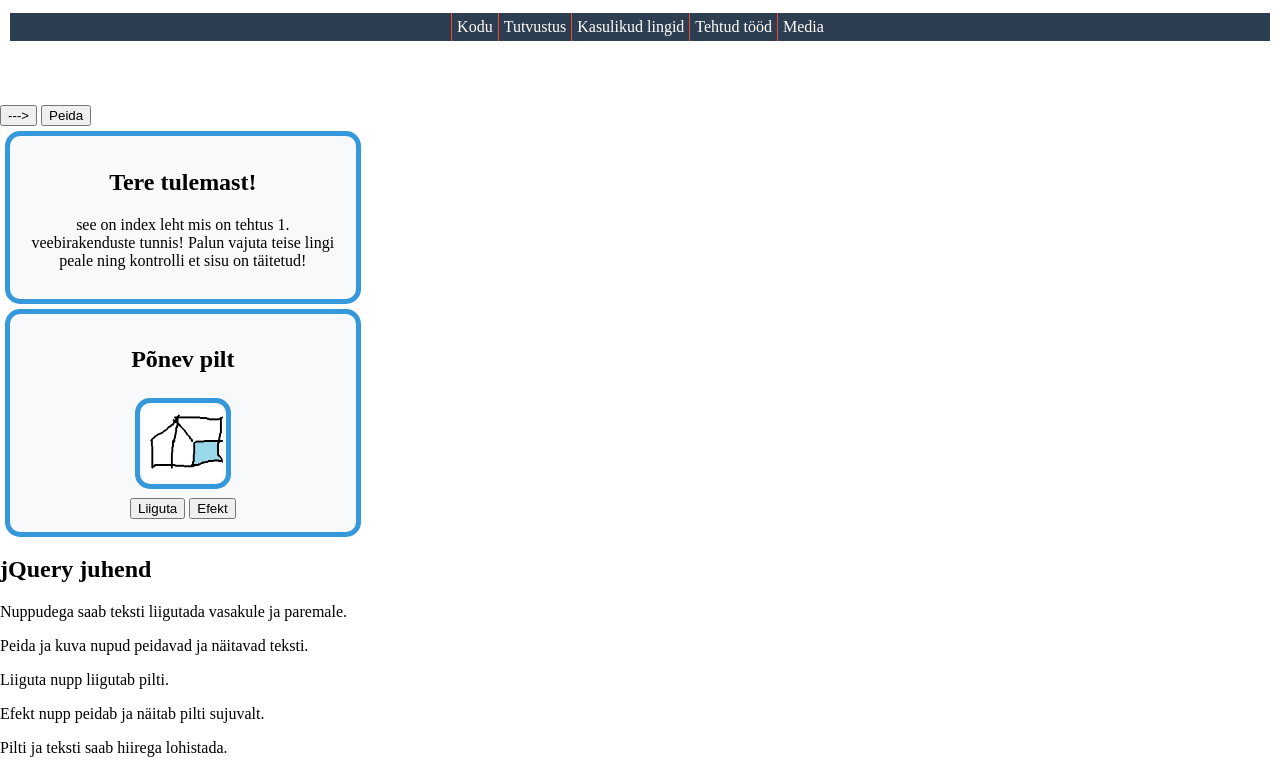
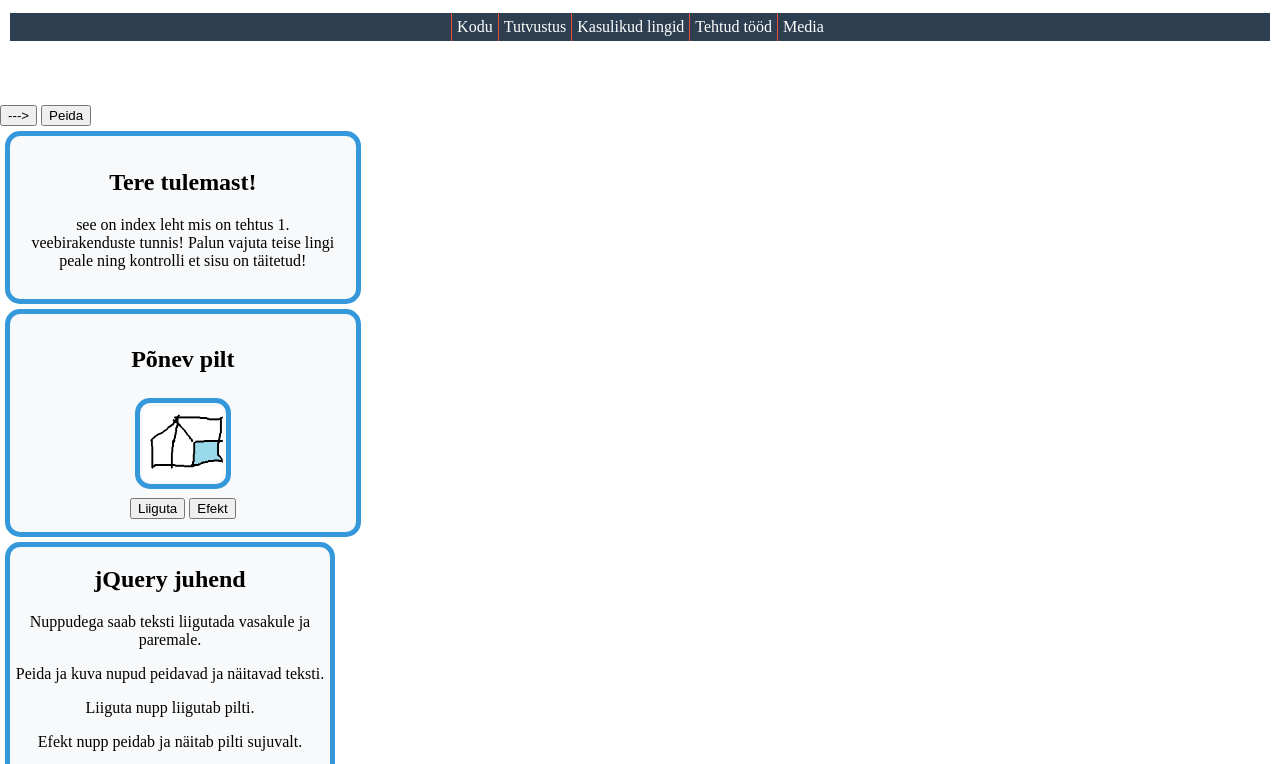
Before and after one commit to DamianRud/Veebirakenduste-loomise-alused, a plain HTML site: page index.html in a window 1280 px wide. Shown: the part 182-946 px from the top of the page. Drawn offline with nearby package versions, Linux system fonts and the light colour scheme.

Commit message:
4 osa juhend

```diff
--- a/style.css
+++ b/style.css
@@ -235,3 +235,13 @@ nav ul li ul a.hover {
     background-color: #000;
     padding: 5px 25px;
 }
+
+
+section#juhend {
+    background-color: #f8f9fa;
+    border: 5px solid #3498db;
+    width: 25%;
+    margin: 5px;
+    border-radius: 15px;
+    text-align: center;
+}
```
